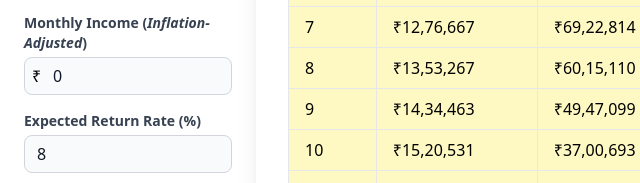
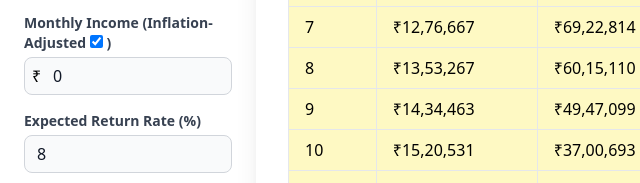
Before and after one commit to vishaag/runway2.0, a website: page public/index.html in a window 1280 px wide. Shown: the part 357-540 px from the top of the page, 0-640 px from the left. Drawn offline with nearby package versions, Linux system fonts and the light colour scheme.

Commit message:
infaltion adjustment checkbox

```diff
--- a/public/index.html
+++ b/public/index.html
@@ -105,8 +105,14 @@
             </div>
           </div>
           <div class="flex flex-col">
-            <label for="monthly_income" class="text-sm font-semibold text-gray-700 dark:text-gray-300 mb-1">Monthly
-              Income (<i>Inflation-Adjusted</i>)</label>
+            <label for="monthly_income" class="text-sm font-semibold text-gray-700 dark:text-gray-300 mb-1">
+              Monthly Income
+              <span class="inline-flex items-center ml-2">
+                <span class="ml-2 text-sm text-gray-600 dark:text-gray-400">(Inflation-Adjusted</span>
+                <input type="checkbox" id="income_inflation_adjusted" name="income_inflation_adjusted" checked
+                  class="form-checkbox h-5 w-5 text-blue-600 transition duration-150 ease-in-out">&nbsp;)
+              </span>
+            </label>
             <div class="relative">
               <span class="currency-symbol"></span>
               <input type="text" inputmode="numeric" id="monthly_income" name="monthly_income"
--- a/public/script.js
+++ b/public/script.js
@@ -1,6 +1,7 @@
 document.addEventListener('DOMContentLoaded', () => {
   let selectedCurrency = { symbol: '₹', code: 'INR' }; // Default currency symbol and code
   let chart;
+  let incomeInflationAdjusted = true;
 
   // Function to save data to local storage
   function saveToLocalStorage() {
@@ -241,6 +242,7 @@ document.addEventListener('DOMContentLoaded', () => {
       return;
     }
 
+    incomeInflationAdjusted = document.getElementById('income_inflation_adjusted').checked;
     toggleIncomeColumn(monthlyIncome > 0);
     updateProjectionTable();
     saveToLocalStorage();
@@ -317,7 +319,9 @@ document.addEventListener('DOMContentLoaded', () => {
 
       // Increase withdrawal and income for next year due to inflation
       currentWithdrawal = currentWithdrawal * (1 + inflation);
-      currentIncome = currentIncome * (1 + inflation);
+      if (incomeInflationAdjusted) {
+        currentIncome = currentIncome * (1 + inflation);
+      }
 
       // Add data point for chart
       labels.push(`Year ${year}`);
```
